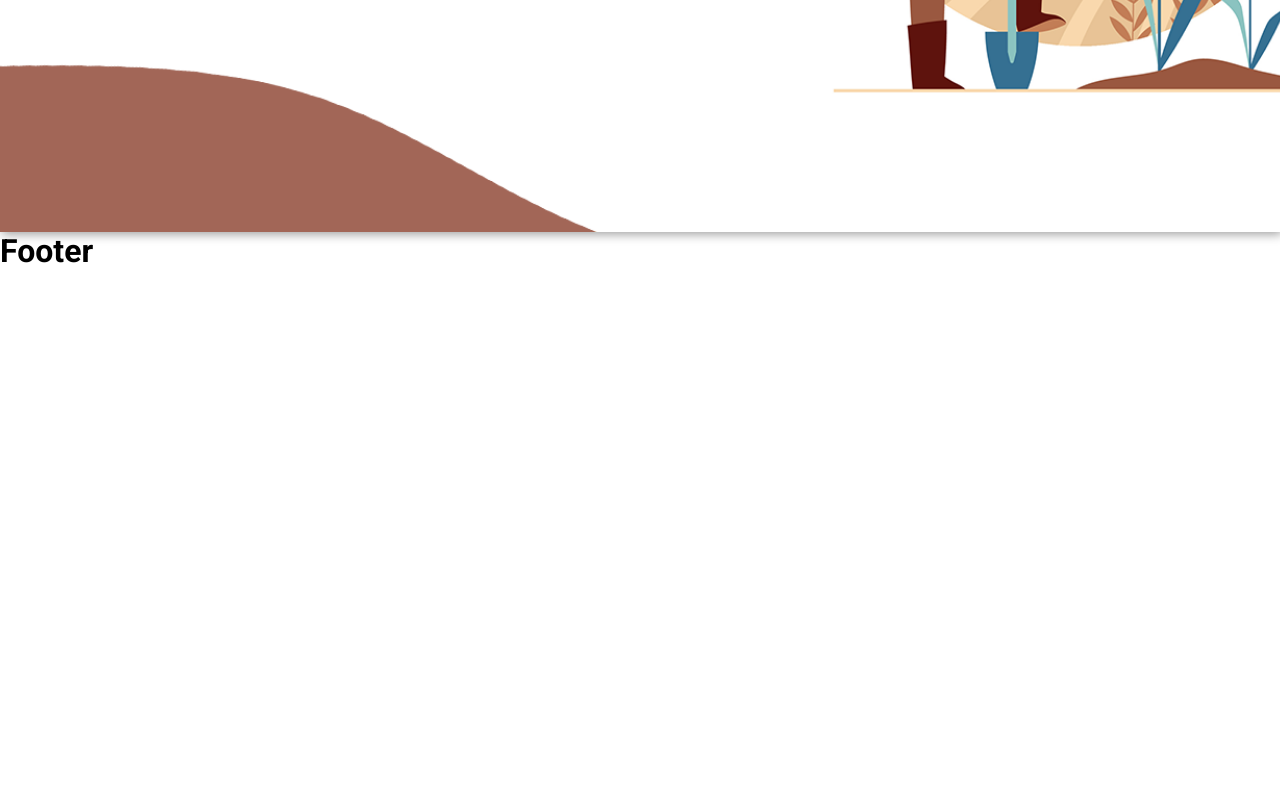
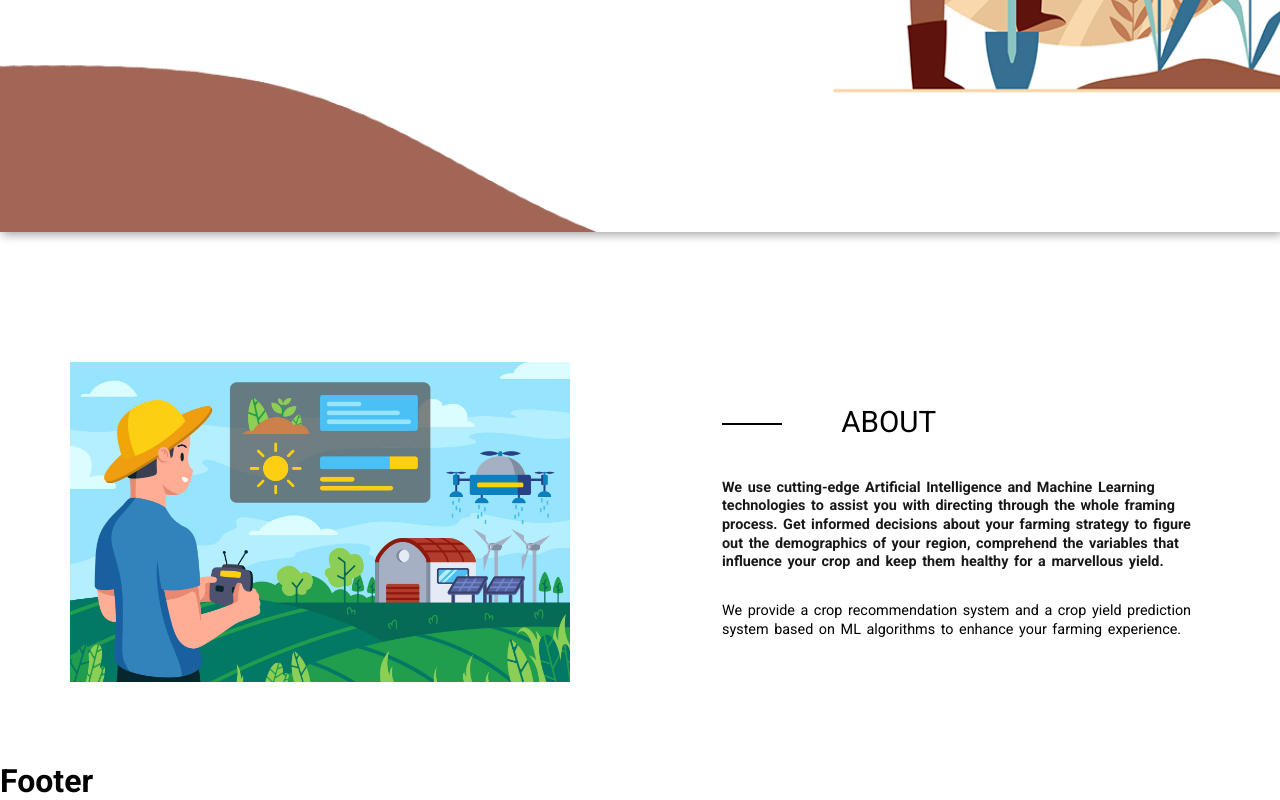
Before and after one commit to nikhilsourav/cropify-client, a React (Create React App) app: page / in a window 1280 px wide. Shown: the part 632-1432 px from the top of the page. Before the commit the page ends 902 px from the top, so only its background shows below. Built offline with nearby package versions, Linux system fonts and the light colour scheme.

Commit message:
Added about section

```diff
--- a/src/Pages/Home/Home.js
+++ b/src/Pages/Home/Home.js
@@ -7,6 +7,7 @@ import { Button } from '@mui/material';
 import { motion } from 'framer-motion';
 import { Link } from 'react-router-dom';
 import './styles.css';
+import ModernFarming from '../../Assets/modernFarming.jpg';
 
 /************************************************************************************************
  *
@@ -35,7 +36,26 @@ const Home = () => {
       </section>
       {/*********************************** end Header Section ***********************************/}
 
-
+      {/************************************** About section **************************************/}
+      <section className='about' id='about'>
+        <div className='about-container'>
+          <img src={ModernFarming} alt='' className='about-img' />
+          <div className='about-info'>
+            <span>About</span>
+            <p>
+              We use cutting-edge Artificial Intelligence and Machine Learning technologies to
+              assist you with directing through the whole framing process. Get informed decisions
+              about your farming strategy to figure out the demographics of your region, comprehend
+              the variables that influence your crop and keep them healthy for a marvellous yield.
+            </p>
+            <p>
+              We provide a crop recommendation system and a crop yield prediction system based on ML
+              algorithms to enhance your farming experience.
+            </p>
+          </div>
+        </div>
+      </section>
+      {/************************************ end About section ************************************/}
     </motion.div>
   );
 };
--- a/src/Pages/Home/styles.css
+++ b/src/Pages/Home/styles.css
@@ -1,5 +1,10 @@
 @import url('https://fonts.googleapis.com/css2?family=Merienda:wght@400;700&display=swap');
 
+/*
+  *********************************************************************************************
+                                            Header
+  *********************************************************************************************
+*/
 #header_wrapper {
   width: 100%;
   height: 100vh;
@@ -9,7 +14,6 @@
   background-size: cover;
   box-shadow: 2px 2px 10px rgba(0, 0, 0, 0.4);
 }
-
 .header_container {
   width: 90%;
   height: 100%;
@@ -21,17 +25,14 @@
   align-items: center;
   justify-content: center;
 }
-
 .header_info {
   margin-top: 100px;
 }
-
 .header_container .header_info h1 {
   font-size: 3rem;
   margin-bottom: 1rem;
   font-family: 'Merienda';
 }
-
 .header_container .header_info p {
   font-size: 1.2rem;
   margin-bottom: 1rem;
@@ -57,3 +58,67 @@
     margin-left: auto;
   }
 }
+
+/*
+  *********************************************************************************************
+                                            About
+  *********************************************************************************************
+*/
+.about {
+  margin-top: 130px;
+}
+.about-container {
+  margin-top: 10vh;
+  margin-bottom: 10vh;
+  display: flex;
+  justify-content: space-around;
+  align-items: center;
+  flex-wrap: wrap;
+}
+.about-img {
+  max-width: 500px;
+  min-width: 200px;
+}
+.about-info {
+  padding: 12px;
+  max-width: 500px;
+  min-width: 200px;
+}
+.about span {
+  color: balck;
+  text-transform: uppercase;
+  font-size: 1.85em;
+  margin-bottom: 30px;
+}
+.about span::before {
+  content: '';
+  display: inline-block;
+  border-top: 2px solid black;
+  margin: 0 2em 0 0;
+  width: 60px;
+  height: 2px;
+  transform: translateY(-5px);
+}
+.about-info p:first-of-type {
+  font-family: 'Roboto', sans-serif;
+  font-weight: bold;
+  opacity: 0.9;
+  margin-top: 10px;
+  padding-top: 30px;
+}
+.about-info p {
+  word-spacing: 2px;
+  line-height: 1.3;
+  padding-top: 30px;
+  font-size: 0.9em;
+}
+
+@media only screen and (max-width: 1017px) {
+  .about-container {
+    width: 85%;
+    margin: 0 auto;
+  }
+  .about-info {
+    margin-top: 5vh;
+  }
+}
```
Also changed, not shown: src/Assets/modernFarming.jpg (added).
